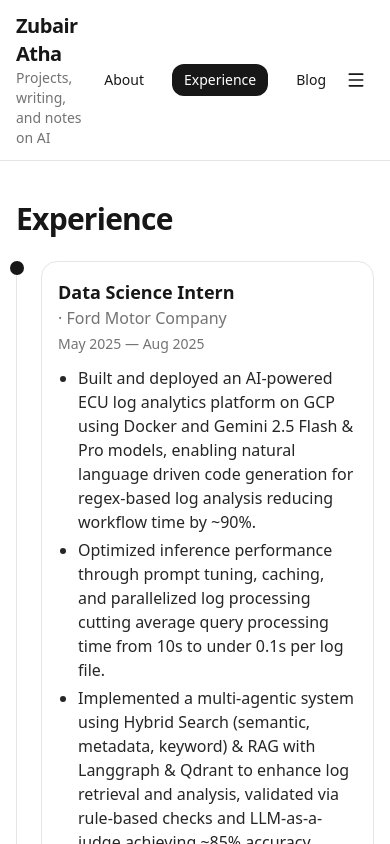
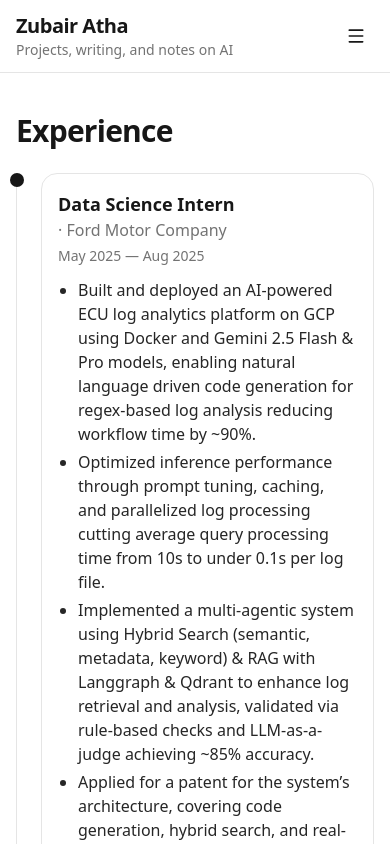
Before and after one commit to zubairatha/portfolio, a Next.js app: page /experience in a window 390 px wide. Shown: the top 844 px of the page. Built offline with nearby package versions, Linux system fonts and the light colour scheme.

Commit message:
fix(mobile): hide desktop nav on mobile; footer email clickable

```diff
--- a/src/components/SiteFooter.tsx
+++ b/src/components/SiteFooter.tsx
@@ -20,7 +20,9 @@
         </div>
         <div>
           <div className="font-semibold">Contact</div>
-          <p className="mt-2 text-neutral-600">zubair.atha09@gmail.com</p>
+          <p className="mt-2 text-neutral-600">
+            <a className="hover:underline" href="mailto:zubair.atha09@gmail.com">zubair.atha09@gmail.com</a>
+          </p>
         </div>
       </div>
     </footer>
--- a/src/components/SiteHeader.tsx
+++ b/src/components/SiteHeader.tsx
@@ -20,7 +20,7 @@
           <div className="text-xl font-semibold tracking-tight">Zubair Atha</div>
           <div className="text-sm text-neutral-500">Projects, writing, and notes on AI</div>
         </Link>
-        <nav className="flex items-center gap-4">
+        <nav className="hidden md:flex items-center gap-4">
           {NAV.map((item) => {
             const active = pathname === item.href || pathname.startsWith(item.href + "/");
             return (
```
